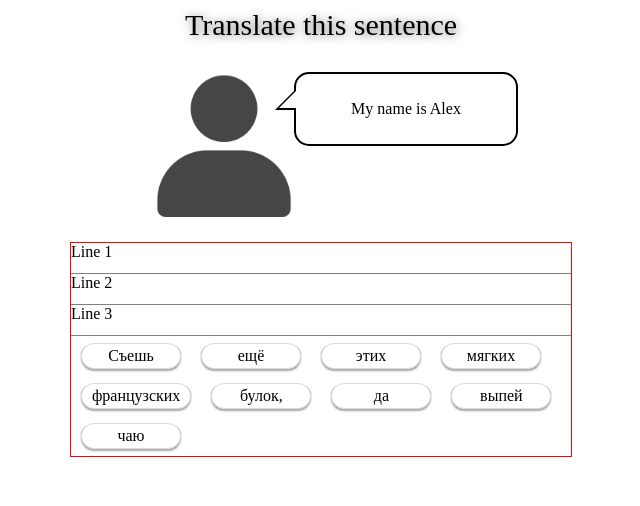
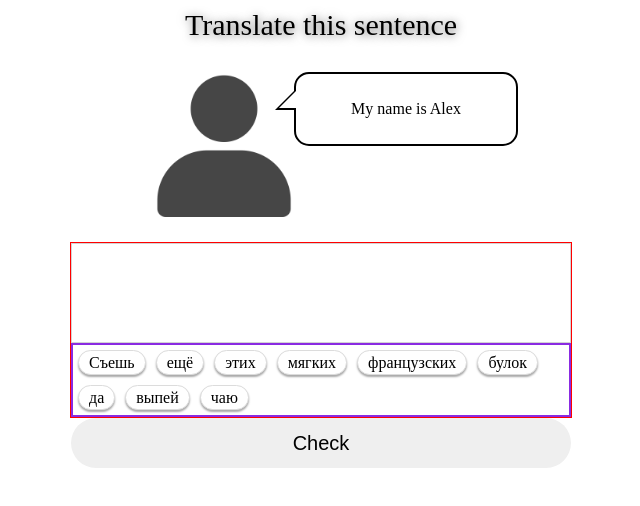
Before and after one commit to Bahchaev/testTask_iLink_dnd-translator, a React (Create React App) app: page / in a window 1280 px wide. Shown: the top 506 px of the page, without its empty margins (319-959 px from the left). Built offline with nearby package versions, Linux system fonts and the light colour scheme.

Commit message:
Добавлен функционал Drag and Drop для слов.

```diff
--- a/package.json
+++ b/package.json
@@ -10,6 +10,7 @@
     "@types/node": "^12.19.15",
     "@types/react": "^16.14.2",
     "@types/react-dom": "^16.9.10",
+    "classnames": "^2.2.6",
     "react": "^17.0.1",
     "react-dnd": "^11.1.3",
     "react-dnd-html5-backend": "^11.1.3",
--- a/src/Conponents/App/App.tsx
+++ b/src/Conponents/App/App.tsx
@@ -5,6 +5,10 @@ import TaskField from "../TaskField/taskField";
 import DragAndDropContainer from "../DragAndDropContainer/DragAndDropContainer";
 import styles from './styles.module.css'
 import sentenceSet from '../../sentenceSet'
+// @ts-ignore
+import Button from "../Button/Button";
+import {DndProvider} from "react-dnd";
+import {HTML5Backend} from "react-dnd-html5-backend";
 
 function App() {
 
@@ -14,7 +18,10 @@ function App() {
         <div className={styles.appContainer}>
             <Header text={'Translate this sentence'}/>
             <TaskField text={taskText}/>
-            <DragAndDropContainer/>
+            <DndProvider backend={HTML5Backend}>
+                <DragAndDropContainer/>
+            </DndProvider>
+            <Button text={'Check'}/>
         </div>
     );
 }
--- /dev/null
+++ b/src/Conponents/Button/Button.tsx
@@ -0,0 +1,18 @@
+import React from "react";
+import styles from './styles.module.css'
+
+interface buttonProps {
+    text: string
+}
+
+function Button(
+    {
+        text
+    }: buttonProps
+) {
+    return (
+        <button className={styles.button}>{text}</button>
+    )
+}
+
+export default Button
--- /dev/null
+++ b/src/Conponents/Button/styles.module.css
@@ -0,0 +1,18 @@
+.button {
+    display: flex;
+    align-items: center;
+    justify-content: center;
+    height: 50px;
+    width: 100%;
+    border-radius: 50px;
+    border: none;
+    outline:none;
+    cursor: pointer;
+    font-size: 20px;
+}
+.button:hover {
+    background-color: lightgray;
+}
+.button:active {
+    box-shadow: inset 0 0 2px 2px gray;
+}
--- a/src/Conponents/Word/Word.tsx
+++ b/src/Conponents/Word/Word.tsx
@@ -1,21 +1,39 @@
 import React from "react";
 import styles from './styles.module.css'
+import { useDrag } from 'react-dnd'
+import {ItemTypes} from "../../itemTypes";
+import {strict} from "assert";
 
 
 interface WordProps {
-    text: string
+    text: string,
+    index: number
 }
 
 function Word(
     {
-        text
+        text,
+        index,
     }: WordProps
 ) {
+    let id = `word${index}`;
+    let type = ItemTypes.WORD;
+
+    const [{isDragging}, drag] = useDrag({
+        item: {id, type},
+        collect: (monitor) => ({
+            isDragging: monitor.isDragging(),
+        })
+    });
 
     return (
-        <div className={styles.wrapper}>
-            <div className={styles.word}>{text}</div>
-        </div>
+            <div
+                className={styles.word}
+                id={id}
+                ref={drag}
+                style={{opacity: isDragging ? 0.5 : 1}}
+            >{text}</div>
+
 
     )
 }
--- a/src/Conponents/Word/styles.module.css
+++ b/src/Conponents/Word/styles.module.css
@@ -1,16 +1,3 @@
-.wrapper {
-    display: flex;
-    justify-content: center;
-    align-items: center;
-    box-sizing: border-box;
-    background-color: Gainsboro;
-    box-shadow: 0 -1px 1px gray;
-    border-radius: 20px;
-    height: 20px;
-    margin: 10px;
-    min-width: 100px;
-}
-
 .word {
     display: flex;
     justify-content: center;
@@ -19,8 +6,8 @@
     border: 1px solid Gainsboro;
     border-radius: 20px;
     box-shadow: 0 2px 2px DarkGray;
-    width: 100%;
-    height: 100%;
-    margin: 0;
+    margin: 5px;
     padding: 2px 10px;
+    height: 25px;
+    box-sizing: border-box;
 }
--- a/src/Conponents/WordCloud/WordCloud.tsx
+++ b/src/Conponents/WordCloud/WordCloud.tsx
@@ -2,17 +2,43 @@ import React from "react";
 import Word from "../Word/Word";
 import styles from './styles.module.css'
 import sentenceSet from '../../sentenceSet'
+import {useDrop} from "react-dnd";
+import {ItemTypes} from "../../itemTypes";
 
 function WordCloud() {
 
     const sentence = sentenceSet.get(Array.from(sentenceSet.keys())[0]);
-    const wordsArr = sentence.split(' ');
-    const words = wordsArr.map((word:string) =>
-        <Word text={word}/>
+    const wordsArr = sentence.replace(',', '').split(' ');
+    const words = wordsArr.map((word:string, index:number) =>
+        <Word text={word} index={index}/>
     );
 
+    const [{canDrop, isOver}, drop] = useDrop({
+        accept: ItemTypes.WORD,
+        drop: (item, monitor) => {
+            //console.log(item);
+            if (canDrop) {
+                const dropZone = document.getElementById(`WordCloudZone`);
+                const appendedElement = document.getElementById(monitor.getItem().id);
+
+                if (dropZone && appendedElement) dropZone.appendChild(appendedElement);
+
+            }
+        },
+        collect: (monitor) => (
+            {
+                isOver: monitor.isOver(),
+                canDrop: monitor.canDrop(),
+            }
+        )
+    });
+
     return (
-        <div className={styles.wordCloud}>
+        <div
+            id={'WordCloudZone'}
+            className={styles.wordCloud}
+            ref={drop}
+        >
             {words}
         </div>
     )
--- a/src/Conponents/WordCloud/styles.module.css
+++ b/src/Conponents/WordCloud/styles.module.css
@@ -3,4 +3,7 @@
     justify-content: flex-start;
     flex-wrap: wrap;
     align-items: center;
+    min-height: 50px;
+    box-sizing: border-box;
+    border: 2px solid blueviolet;
 }
--- a/src/Conponents/WordPasteField/WordPasteField.tsx
+++ b/src/Conponents/WordPasteField/WordPasteField.tsx
@@ -1,12 +1,41 @@
-import React from "react";
+import React, {useState} from "react";
 import styles from './styles.module.css'
+// @ts-ignore
+import cn from "classnames"
+import {useDrop} from 'react-dnd'
+import {ItemTypes} from "../../itemTypes";
 
 function WordPasteField() {
+
+    const [{canDrop, isOver}, drop] = useDrop({
+        accept: ItemTypes.WORD,
+        drop: (item, monitor) => {
+            //console.log(item);
+            if (canDrop) {
+                const dropZone = document.getElementById(`WordDropZone`);
+                const appendedElement = document.getElementById(monitor.getItem().id);
+
+                if (dropZone && appendedElement) dropZone.appendChild(appendedElement);
+
+            }
+        },
+        collect: (monitor) => (
+            {
+                isOver: monitor.isOver(),
+                canDrop: monitor.canDrop(),
+            }
+        )
+    });
+
+
+
     return (
-        <div>
-            <div className={styles.line}>Line 1</div>
-            <div className={styles.line}>Line 2</div>
-            <div className={styles.line}>Line 3</div>
+        <div
+            id={'WordDropZone'}
+            className={isOver ? cn(styles.dropZone, styles.dropZoneOver) : cn(styles.dropZone)}
+            ref={drop}
+        >
+
         </div>
     )
 }
--- a/src/Conponents/WordPasteField/styles.module.css
+++ b/src/Conponents/WordPasteField/styles.module.css
@@ -1,4 +1,13 @@
-.line {
-    border-bottom: 1px solid gray;
-    height: 30px;
+.dropZone {
+    border: 1px solid lightgray;
+    min-height: 100px;
+    box-sizing: border-box;
+    display: flex;
+    justify-content: flex-start;
+    align-items: flex-start;
+    flex-wrap: wrap;
 }
+
+.dropZoneOver {
+    border: 2px solid green;
+}
--- /dev/null
+++ b/src/itemTypes.ts
@@ -0,0 +1,3 @@
+export const ItemTypes = {
+    WORD: 'word'
+};
```
Also changed, not shown: 2 other files (tests, documents, lock files or other folders).
